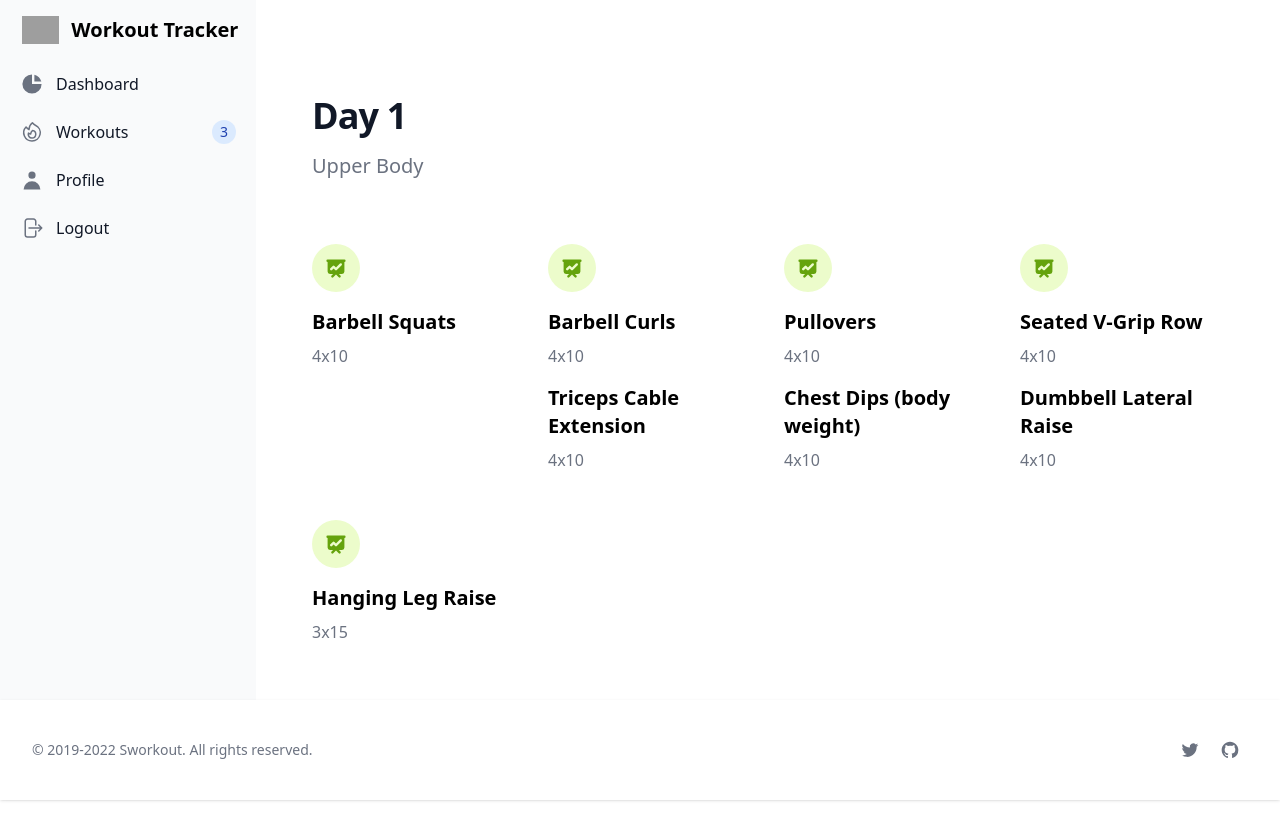
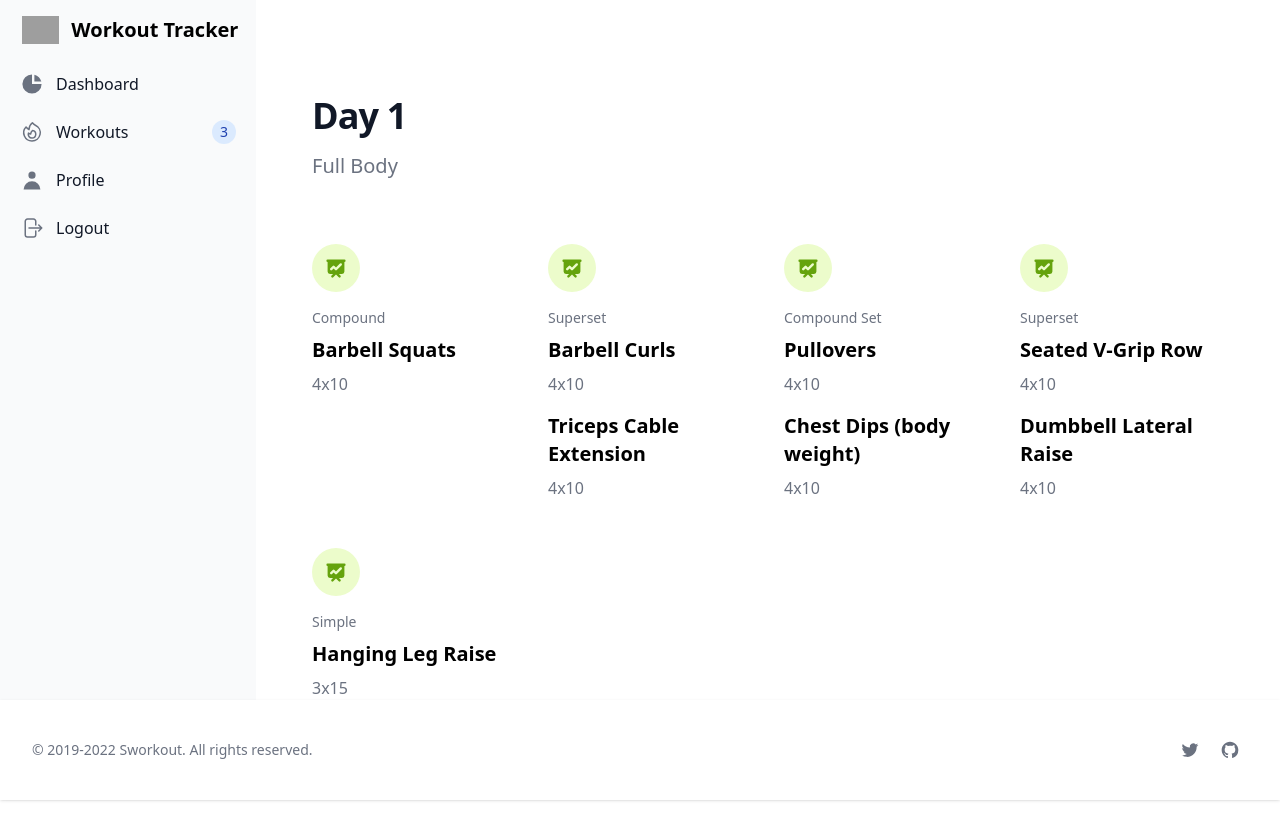
Before and after one commit to rannien/workout-nuxt, a Nuxt app: page /plan in a window 1280 px wide. Shown: the top 840 px of the page. Built offline with nearby package versions, Linux system fonts and the light colour scheme; grey boxes are pictures that could not be loaded.

Commit message:
feat: add set types

```diff
--- a/pages/plan.vue
+++ b/pages/plan.vue
@@ -4,57 +4,79 @@ useHead({
 });
 
 const days = [
-  [
-    [
+  {
+    training: [
+      {
+        icon: '',
+        label: 'Compound',
+        workout: [
           {
             name: 'Barbell Squats',
-        repetation: '4x10',
+            repetition: '4x10',
           },
         ],
-    [
+      },
+      {
+        icon: '',
+        label: 'Superset',
+        workout: [
           {
             name: 'Barbell Curls',
-        repetation: '4x10',
+            repetition: '4x10',
           },
           {
             name: 'Triceps Cable Extension',
-        repetation: '4x10',
+            repetition: '4x10',
           },
         ],
-    [
+      },
+      {
+        icon: '',
+        label: 'Compound Set',
+        workout: [
           {
             name: 'Pullovers',
-        repetation: '4x10',
+            repetition: '4x10',
           },
           {
             name: 'Chest Dips (body weight)',
-        repetation: '4x10',
+            repetition: '4x10',
           },
         ],
-    [
+      },
+      {
+        icon: '',
+        label: 'Superset',
+        workout: [
           {
             name: 'Seated V-Grip Row',
-        repetation: '4x10',
+            repetition: '4x10',
           },
           {
             name: 'Dumbbell Lateral Raise',
-        repetation: '4x10',
+            repetition: '4x10',
           },
         ],
-    [
+      },
+      {
+        icon: '',
+        label: 'Simple',
+        workout: [
           {
             name: 'Hanging Leg Raise',
-        repetation: '3x15',
+            repetition: '3x15',
           },
         ],
+      },
     ],
+  },
 ];
 </script>
 <template>
   <section class="dark:bg-gray-700">
     <div
-      v-for="(exercises, index) in days"
-      class="py-8 px-4 mx-auto max-w-screen-xl sm:py-16 lg:px-6"
+      v-for="(day, index) in days"
+      class="py-8 px-4 mx-auto max-w-screen-2xl sm:py-16 lg:px-6"
     >
       <div class="max-w-screen-md mb-8 lg:mb-16">
         <h2
@@ -62,12 +84,12 @@ const days = [
         >
           Day {{ index + 1 }}
         </h2>
-        <p class="text-gray-500 sm:text-xl dark:text-gray-400">Upper Body</p>
+        <p class="text-gray-500 sm:text-xl dark:text-gray-400">Full Body</p>
       </div>
       <div
-        class="space-y-8 md:grid md:grid-cols-2 lg:grid-cols-4 md:gap-8 md:space-y-0"
+        class="space-y-8 md:grid md:grid-cols-2 xl:grid-cols-4 2xl:grid-cols-5 md:gap-8 md:space-y-0"
       >
-        <div v-for="superset in exercises">
+        <div v-for="set in day.training">
           <div
             class="flex justify-center items-center mb-4 w-10 h-10 rounded-full bg-lime-100 lg:h-12 lg:w-12 dark:bg-lime-900"
           >
@@ -84,12 +106,16 @@ const days = [
               ></path>
             </svg>
           </div>
-          <div v-for="exercise in superset" class="mb-4">
+          <h4 class="text-sm mb-2 text-gray-500 dark:text-gray-400">
+            {{ set.label }}
+          </h4>
+
+          <div v-for="exercise in set.workout" class="mb-4">
             <h3 class="mb-2 text-xl font-bold dark:text-white">
               {{ exercise.name }}
             </h3>
             <p class="text-gray-500 dark:text-gray-400">
-              {{ exercise.repetation }}
+              {{ exercise.repetition }}
             </p>
           </div>
         </div>
```
Lines whose indentation alone changed are shown as unchanged.
